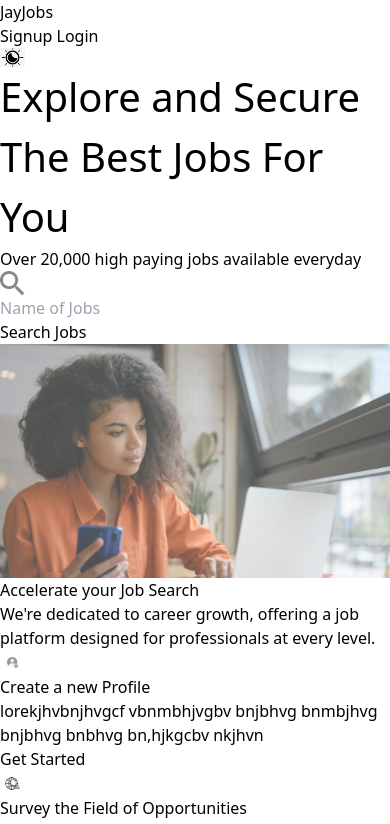
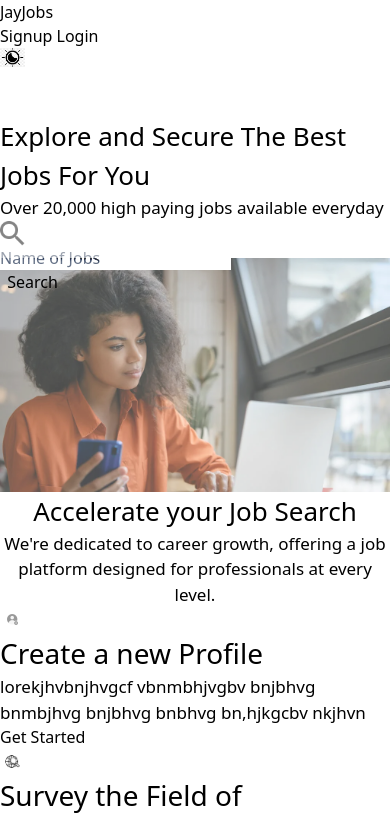
Before and after one commit to Jasin445/JayJobs, a React app: page / in a window 390 px wide. Shown: the top 824 px of the page. Built offline with nearby package versions, Linux system fonts and the light colour scheme; no server answers; the HTML template or start-up script is replaced by a standard one.

Commit message:
responsive fixes

```diff
--- a/src/Component/Card.tsx
+++ b/src/Component/Card.tsx
@@ -11,8 +11,8 @@ interface CardProps{
 export default function Card({img, text, header, button}: CardProps){
     return <div className="flex flex-col items-center w-[100%] rounded-[20px] p-11 bg-stone-100 mb-11 cursor-pointer h-auto">
     <Images images={img} alt={'image of Profile'} className="w-[80px] mb-9"></Images>
-    <h1 className="text-4xl font-medium mb-6 text-center leading-[48px]">{header}</h1>
-    <p className="text-2xl leading-[40px] mb-6 text-center">{text}</p>
+    <h1 className="text-4xl font-medium mb-6 text-center leading-[48px] mi">{header}</h1>
+    <p className="text-2xl leading-[40px] mb-6 text-center edited">{text}</p>
     <Link className="text-2xl" to={''}>{button}</Link>
 </div>
 }
--- a/src/Component/SearchBar.tsx
+++ b/src/Component/SearchBar.tsx
@@ -3,12 +3,12 @@ import search from '../assets/search.png'
 
 export default function SearchBar(){
     return <>
-        <div className="flex gap-5 justify-center my-6">
-            <div className="flex gap-3 p-3 rounded bg-stone-100 w-[450px]">
-                <Images images={search} alt="Search Icon Image" className="h-auto"></Images>
+        <div className="flex gap-5 justify-center my-6 reduce">
+            <div className="flex gap-3 p-3 items-center rounded bg-stone-100 w-[450px]">
+                <Images images={search} alt="Search Icon Image" className="h-4 w-4"/>
                 <input className="w-[100%] outline-none bg-transparent" type="text" placeholder="Name of Jobs" />
             </div>
-            <button className="p-2 rounded bg-neutral-300 w-[130px] text-sm">Search Jobs</button>
+            <button className="p-2 rounded bg-neutral-300 min-w-[90px] text-sm smaller">Search</button>
         </div>
     </>
 }
--- a/src/LandingPage.tsx
+++ b/src/LandingPage.tsx
@@ -9,30 +9,27 @@ import { LinkButton } from './Component/utils'
 
 export default function LandingPage() {
     return <>
-        <div className="pt-[90px] w-[88%] m-auto">
+        <div className="pt-[90px] w-[88%] m-auto heighter">
 
             <div className='w-[100%] text-center flex flex-col justify-center'>
-                <h1 className="text-[80px]  text-center h justify-self-center">Explore and Secure The Best Jobs For You</h1>
-                <p className="text-center text-xl mt-9 mb-[20px]">Over 20,000 high paying jobs  available everyday</p>
+                <h1 className="text-[80px] text-center h justify-self-center">Explore and Secure The Best Jobs For You</h1>
+                <p className="text-center text-xl mt-9 mb-[20px] edited">Over 20,000 high paying jobs  available everyday</p>
                 <SearchBar></SearchBar>
                 </div>
             </div>
 
-            <div className="image mt-[40px] rounded w-[95%] m-auto">
+            <div className="image mt-[5%] rounded w-[95%] m-auto" />
 
+            <div className="mt-[5%] p-4 rounded px-[2.5%] bg-stone-200 flex grider justify-between items-center">
+            <p className="text-3xl text-center basis-[50%] mb-4 mo">Accelerate your Job Search</p>
 
-        </div>
-
-            <div className="mt-[120px] p-4 rounded px-[2.5%] bg-stone-200 flex justify-between items-center">
-            <p className="text-3xl text-center basis-[50%]">Accelerate your Job Search</p>
-
-            <div className='basis-[40%] text-xl leading-[40px]'>
+            <div className='basis-[40%] text-xl leading-[40px] mb-4 edited'>
             We're dedicated to career growth, offering a job platform designed for professionals at every level.
             </div>
             </div>
 
 
-        <div className="mt-11 grid grid-cols-3 l gap-8">
+        <div className="mt-[4%] grid grid-cols-3 l gap-8">
             <Card img={createProfile}
             text={'lorekjhvbnjhvgcf vbnmbhjvgbv bnjbhvg bnmbjhvg bnjbhvg bnbhvg bn,hjkgcbv nkjhvn'}
             header={'Create a new Profile'}
--- a/src/index.css
+++ b/src/index.css
@@ -11,7 +11,7 @@
     mix-blend-mode:color-burn;
     width: 100%;
     height: 60vw;
-    pointer-events: none;
+    /* pointer-events: none; */
 }
 
 .box{
@@ -36,6 +36,10 @@
     }
     .h{
         font-size: 60px;
+    }
+
+    .mi{
+        font-size: 28px;
     }
 }
 
@@ -112,4 +116,43 @@
     .mm{
         padding:9px;
     }
+
+    .grider{
+        display: grid;
+        justify-items: center;
+        text-align: center;
+    }
+
+    .mo{
+        font-size: 26px;
+    }
 }
+
+
+@media (max-width: 529px){
+  .smaller{
+    min-width: 65px;
+  }
+
+  .reduce{
+    height: 37px;
+    gap: 9px;
+  }
+
+  .image{
+    /* height:80vw;
+    background-size:100% 80vw; */
+  }
+
+  .h{
+    font-size: 26px;
+  }
+
+  .heighter{
+    padding-top:50px;
+  }
+
+  .edited{
+    font-size: 17px;
+  }
+}
```
